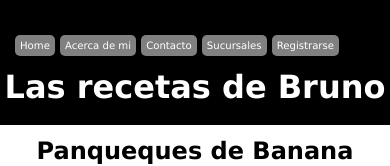
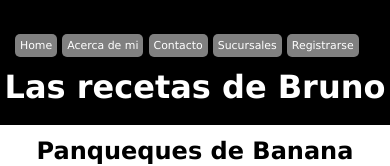
Before and after one commit to sdiazemail/CAC-Phyton-fullstack.github.io, a plain HTML site: page index.html in a window 390 px wide. Shown: the top 166 px of the page. Drawn offline with Linux system fonts and the light colour scheme.

Commit message:
nav4 mobile

```diff
--- a/CSS/main.css
+++ b/CSS/main.css
@@ -198,7 +198,7 @@ menu{
 }
 @media only screen and (max-width: 800px){
  .center{width: 500px;}
- .nav{font-size: 2.6vw;}
+ .nav{font-size: 2.8vw;}
  img{width: 90%;}
 
 }
```
